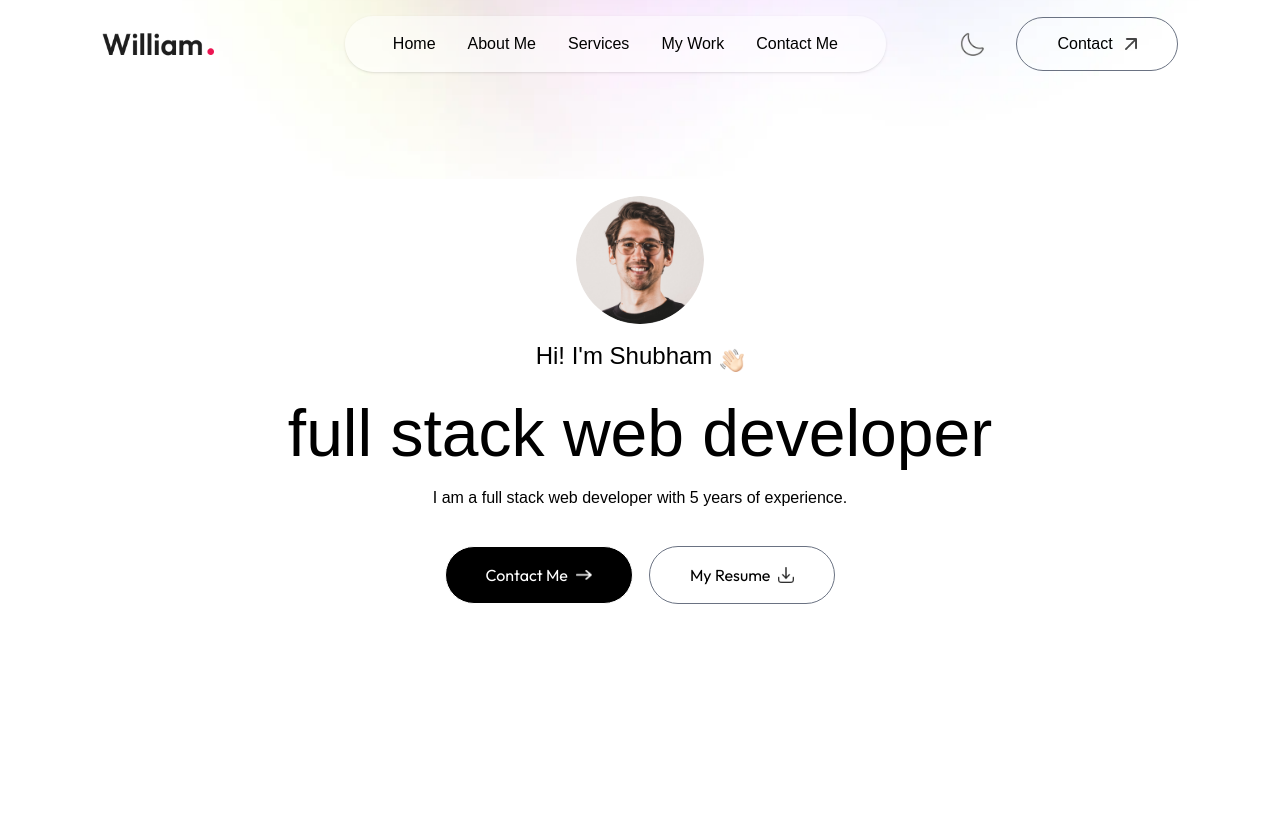
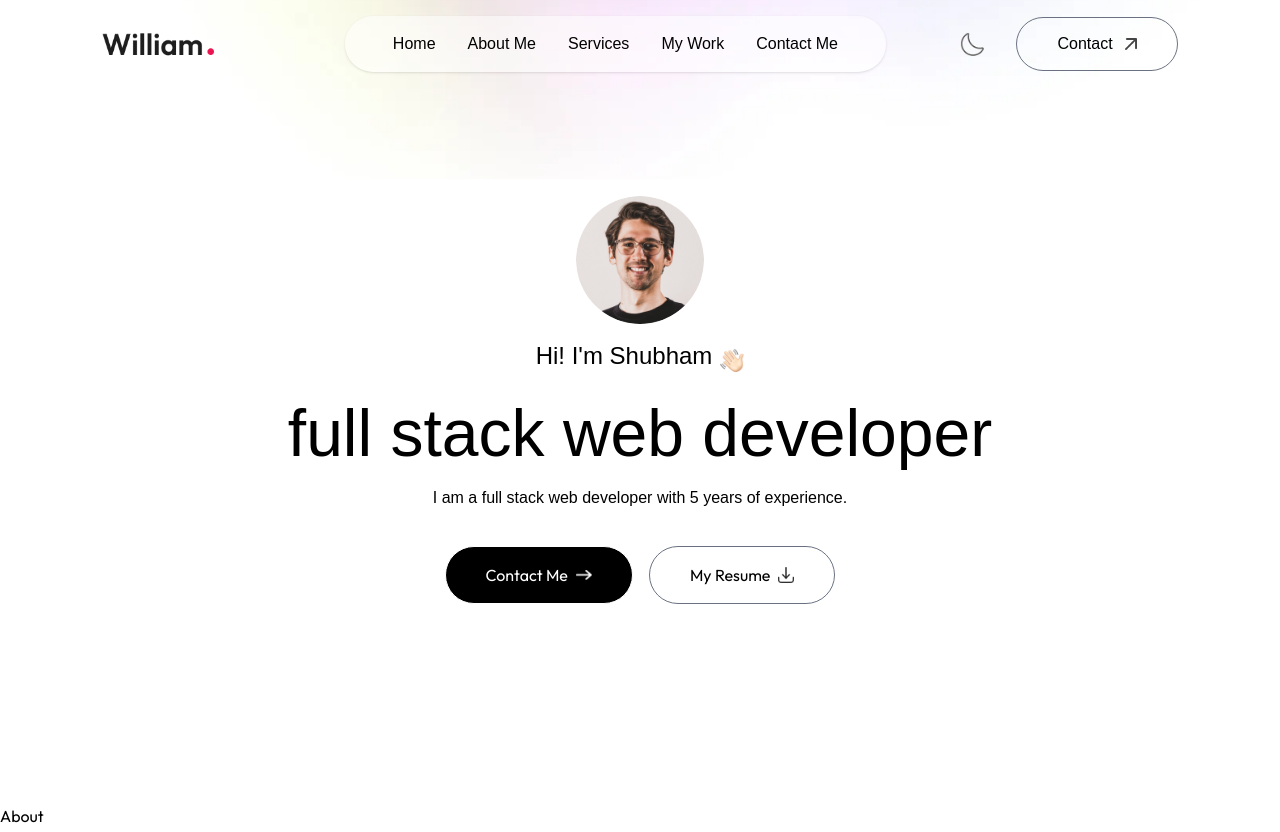
Before and after one commit to avicious/portfolio, a Next.js app: page / in a window 1280 px wide. Before the commit the page ends 800 px from the top, so only its background shows below. Built offline with nearby package versions, Linux system fonts and the light colour scheme; a web font is replaced by a local one.

Commit message:
about section added

```diff
--- a/app/page.js
+++ b/app/page.js
@@ -1,4 +1,5 @@
 "use client";
+import About from "@/components/About";
 import Header from "@/components/Header";
 import Navbar from "@/components/Navbar";
 
@@ -7,6 +8,7 @@ export default function Home() {
     <>
       <Navbar />
       <Header />
+      <About />
     </>
   );
 }
--- /dev/null
+++ b/components/About.jsx
@@ -0,0 +1,7 @@
+const About = () => {
+    return (
+        <div>About</div>
+    );
+};
+
+export default About;
```
